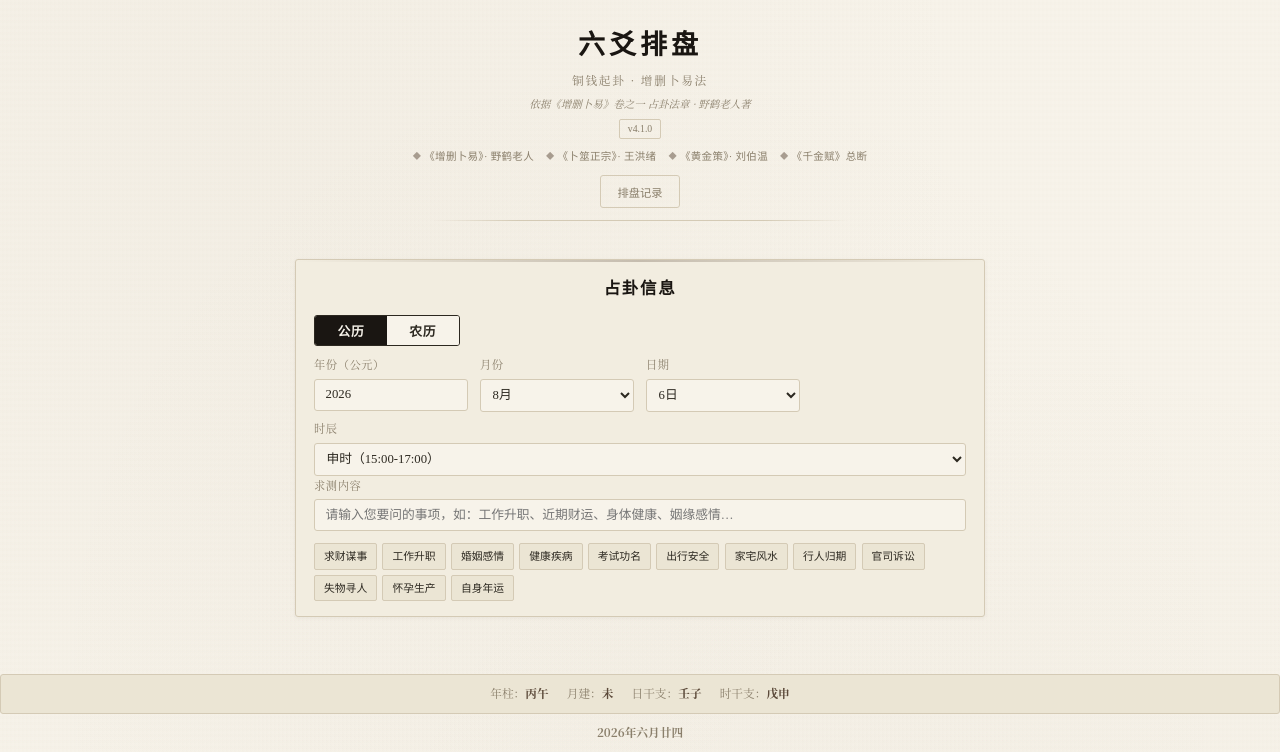
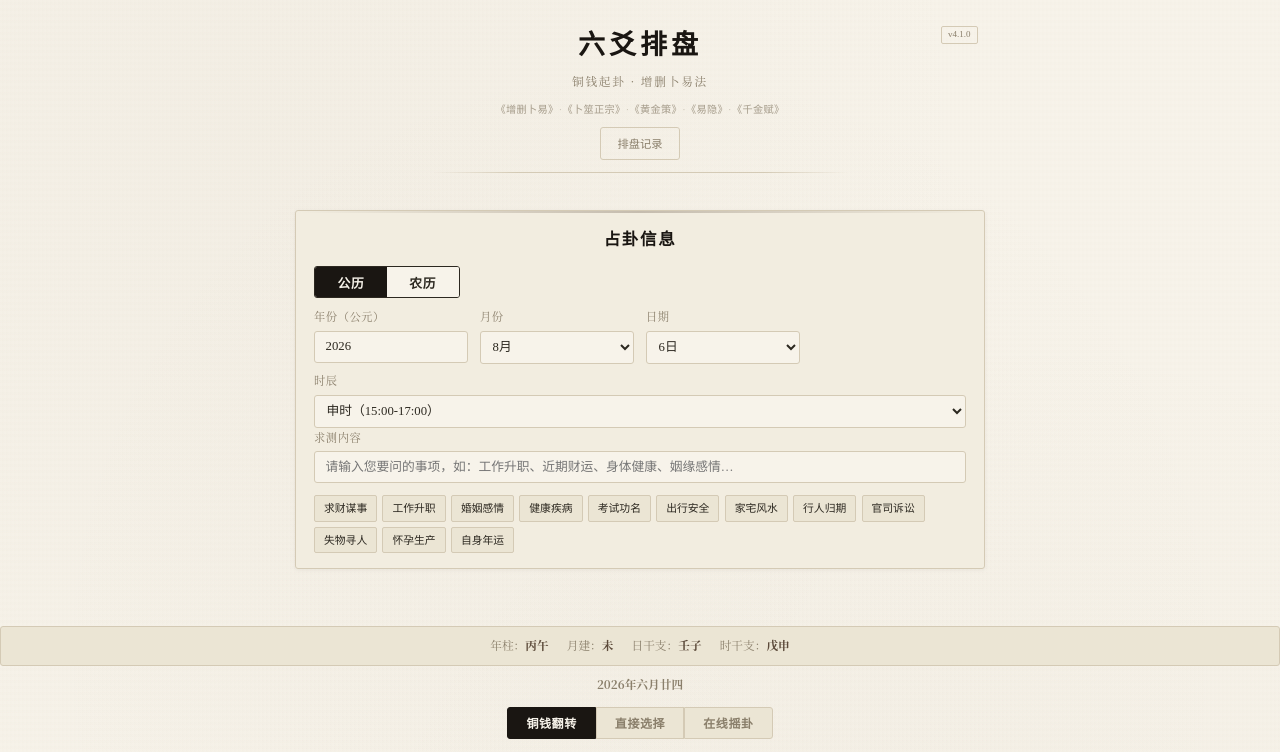
Before and after one commit to a584337921/liuyao, a website: page liuyao-coin-divination.html in a window 1280 px wide. Shown: the top 752 px of the page. Drawn offline with Linux system fonts and the light colour scheme.

Commit message:
refactor: 精简首页 header 排版
- 移除冗余 source 行（依据《增删卜易》卷之一...）
- 版本号移至右上角绝对定位，不干扰主视觉
- 书名列表去掉作者名，用 · 分隔替代 ◆ 符号
- 新增《易隐》到参考书籍列表
- 同步 index.html

```diff
--- a/liuyao-coin-divination.html
+++ b/liuyao-coin-divination.html
@@ -73,51 +73,41 @@ body {
   font-size: 1.8rem;
   color: var(--ink-bright);
   letter-spacing: 0.15em;
-  margin-bottom: 0.15rem;
+  margin: 0;
   font-weight: 700;
   font-family: 'STKaiti', 'KaiTi', 'Kaiti SC', 'STSong', serif;
+}
+.app-header .version-badge {
+  position: absolute;
+  top: 0.2rem;
+  right: 0.5rem;
+  font-size: 0.6rem;
+  color: var(--muted);
+  font-family: 'STKaiti', 'KaiTi', serif;
+  padding: 0.05rem 0.4rem;
+  border: 1px solid var(--rule);
+  border-radius: 2px;
+  white-space: nowrap;
 }
 .app-header .subtitle {
   font-size: 0.78rem;
   color: var(--muted);
   letter-spacing: 0.15em;
-}
-.app-header .source {
-  font-size: 0.7rem;
+  margin-top: 0.25rem;
+}
+.app-header .book-ref {
+  margin-top: 0.5rem;
+  font-size: 0.68rem;
   color: var(--muted);
-  margin-top: 0.3rem;
-  font-style: italic;
-}
-.app-header .version-badge {
-  font-size: 0.65rem;
-  color: var(--muted);
-  margin-top: 0.2rem;
-  font-family: 'STKaiti', 'KaiTi', serif;
-  display: inline-block;
-  padding: 0.05rem 0.5rem;
-  border: 1px solid var(--rule);
-  border-radius: 2px;
-}
-.app-header .book-ref {
-  margin-top: 0.6rem;
-  display: flex;
-  justify-content: center;
-  flex-wrap: wrap;
-  gap: 0.4rem 0.8rem;
-  font-size: 0.7rem;
-  color: var(--muted);
+  opacity: 0.75;
 }
 .app-header .book-ref .book-item {
-  display: inline-flex;
-  align-items: center;
-  gap: 0.2rem;
   font-family: 'STKaiti', 'KaiTi', serif;
   letter-spacing: 0.03em;
 }
-.app-header .book-ref .book-item::before {
-  content: '◆';
-  font-size: 0.55rem;
-  color: var(--accent);
+.app-header .book-ref .book-item + .book-item::before {
+  content: '·';
+  margin: 0 0.35rem;
   opacity: 0.5;
 }
 
@@ -728,9 +718,9 @@ body {
 /* Responsive */
 @media (max-width: 700px) {
   .app-header h1 { font-size: 1.5rem; letter-spacing: 0.1em; }
-  .app-header .book-ref { gap: 0.3rem 0.5rem; font-size: 0.65rem; }
+  .app-header .book-ref { font-size: 0.62rem; }
   .app-header .subtitle { font-size: 0.72rem; }
-  .app-header .source { font-size: 0.65rem; }
+  .app-header .version-badge { font-size: 0.55rem; }
   .app-container { padding: 1rem 0.6rem; }
   .coin-container { gap: 0.8rem; }
   .coin-wrapper { width: 80px; }
@@ -756,8 +746,7 @@ body {
 }
 @media (max-width: 480px) {
   .app-header h1 { font-size: 1.3rem; }
-  .app-header .book-ref { gap: 0.2rem 0.4rem; font-size: 0.6rem; }
-  .app-header .book-ref .book-item { font-size: 0.6rem; }
+  .app-header .book-ref { font-size: 0.58rem; }
   .app-container { padding: 0.8rem 0.5rem; }
   .divination-info .input-grid { grid-template-columns: 1fr 1fr; }
   .divination-info .input-field select, .divination-info .input-field input { font-size: 0.78rem; }
@@ -1274,15 +1263,11 @@ body {
 <body>
 <div class="app-container">
   <header class="app-header">
+    <span class="version-badge" id="appVersion">—</span>
     <h1>六爻排盘</h1>
     <div class="subtitle">铜钱起卦 · 增删卜易法</div>
-    <div class="source">依据《增删卜易》卷之一 占卦法章 · 野鹤老人著</div>
-    <div class="version-badge" id="appVersion">—</div>
     <div class="book-ref">
-      <span class="book-item">《增删卜易》· 野鹤老人</span>
-      <span class="book-item">《卜筮正宗》· 王洪绪</span>
-      <span class="book-item">《黄金策》· 刘伯温</span>
-      <span class="book-item">《千金赋》总断</span>
+      <span class="book-item">《增删卜易》</span><span class="book-item">《卜筮正宗》</span><span class="book-item">《黄金策》</span><span class="book-item">《易隐》</span><span class="book-item">《千金赋》</span>
     </div>
     <button class="btn-secondary" id="btnHistory" onclick="showHistoryPanel()" style="margin-top:0.6rem">排盘记录</button>
   </header>
```
Also changed, not shown: index.html (+27 -42 lines).
